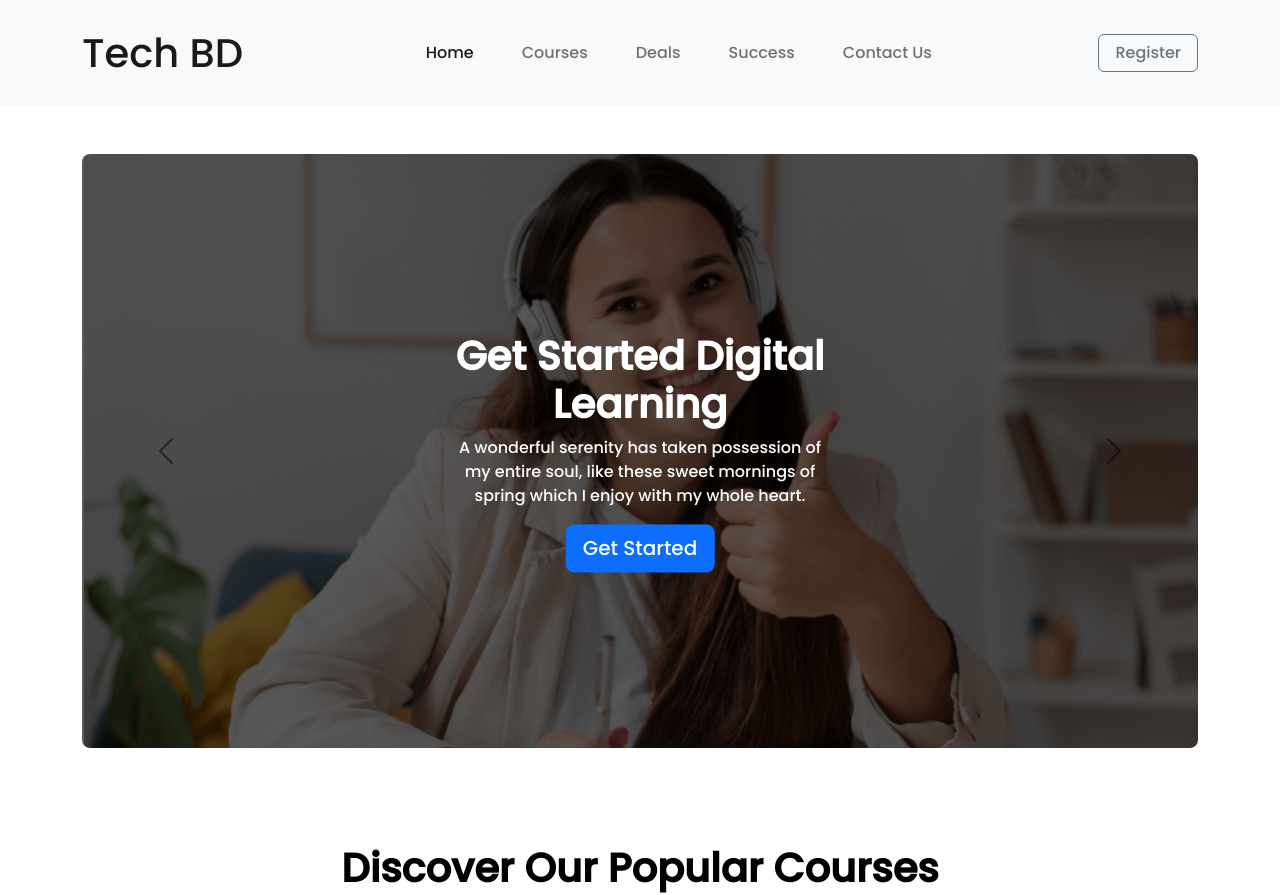
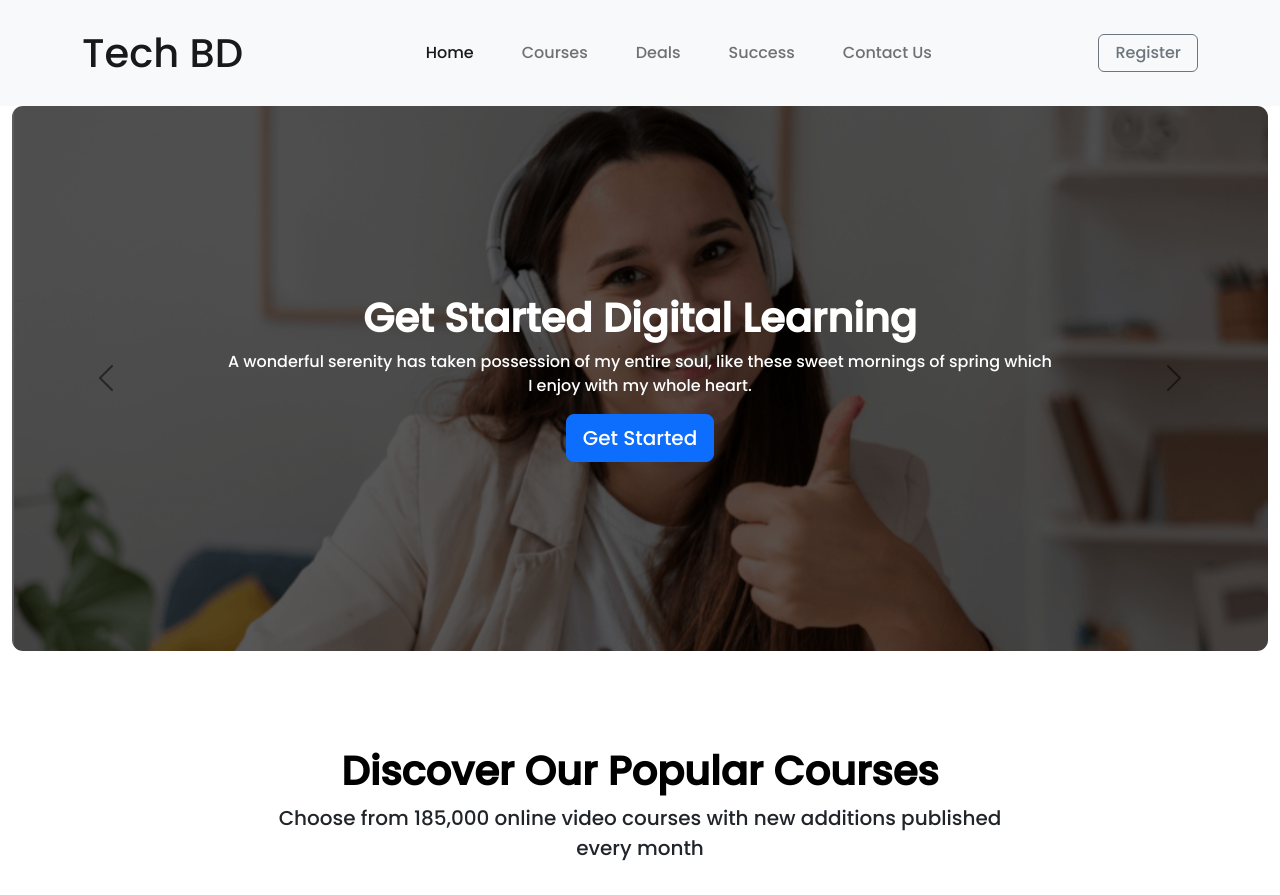
Before and after one commit to ariyanabdullah/assignment-3, a plain HTML site: page index.html in a window 1280 px wide. Shown: the top 895 px of the page. Drawn offline with nearby package versions, Linux system fonts and the light colour scheme.

Commit message:
banner resolved

```diff
--- a/index.html
+++ b/index.html
@@ -60,14 +60,13 @@
 
      <main>
       <!-- banner -->
-      <section class="banner my-5 " >
-        <div class="container">
+      <section class="banner mb-5 " >
+        <div class="container-fluid">
          <div id="carouselExampleDark" class="carousel carousel-dark slide" data-bs-ride="carousel">
 
            <div class="carousel-inner  ">
              <div class="carousel-item active  " data-bs-interval="10000">
-               <img src="./images/cover/banner1.png" class="d-block w-100 z-index rounded-3 " alt="...">
-               <div class="carousel-caption  d-block   ">
+               <div class="carousel-caption  d-block  carousel-item-1  ">
                  <h2 class=" fs-1 fw-bolder text-white  " >Get Started Digital
                    Learning</h2>
                  <p class="text-white" >A wonderful serenity has taken possession of my entire soul, like these sweet mornings of spring which I enjoy with my whole heart.</p>
@@ -75,9 +74,8 @@
                </div>
 
              </div>
-             <div class="carousel-item  " data-bs-interval="2000"  >
-               <img src="./images/cover/banner2.jpg" class="  d-block w-100 z-index-5000 rounded-3 " alt="...">
-               <div class="carousel-caption  d-block z-index-0  ">
+             <div class="carousel-item   " data-bs-interval="2000"  >
+               <div class="carousel-caption carousel-item-2  d-block z-index-0  ">
                  <h2 class=" fs-1 fw-bolder text-white  "  >Get Started Digital
                    Learning</h2>
                  <p class="text-white">A wonderful serenity has taken possession of my entire soul, like these sweet mornings of spring which I enjoy with my whole heart.</p>
--- a/style.css
+++ b/style.css
@@ -2,24 +2,25 @@ body{
     font-family: 'Poppins', sans-serif;
 
 }
-/* carusel */
-.carousel-item{
-    position: relative;
-  }
-  .carousel-caption{
-      margin: 0;
-    position: absolute;
-    top: 50%;
-    left: 50%;
-    transform: translate(-50%, -50%);
-  }
+.carousel-item-1 {
+  background: url(./images/cover/banner1.png);
+  background-size: cover;
+  background-repeat: no-repeat;
+  background-position: top center;
+  position: revert;
+  padding: 15% 17%;
+  border-radius: 11px;
+}
+.carousel-item-2 {
+  background: url(./images/cover/banner2.jpg);
+  background-size: cover;
+  background-repeat: no-repeat;
+  background-position: top center;
+  position: revert;
+  padding: 15% 17%;
+  border-radius: 11px;
+}
 
-  #carouselExampleCaptions .carousel-item img{
-      object-fit: cover;
-    object-position: center;
-    overflow: hidden;
-    height:70vh;
-  }
 
 /* carusel-end */
 .about-content{
```
